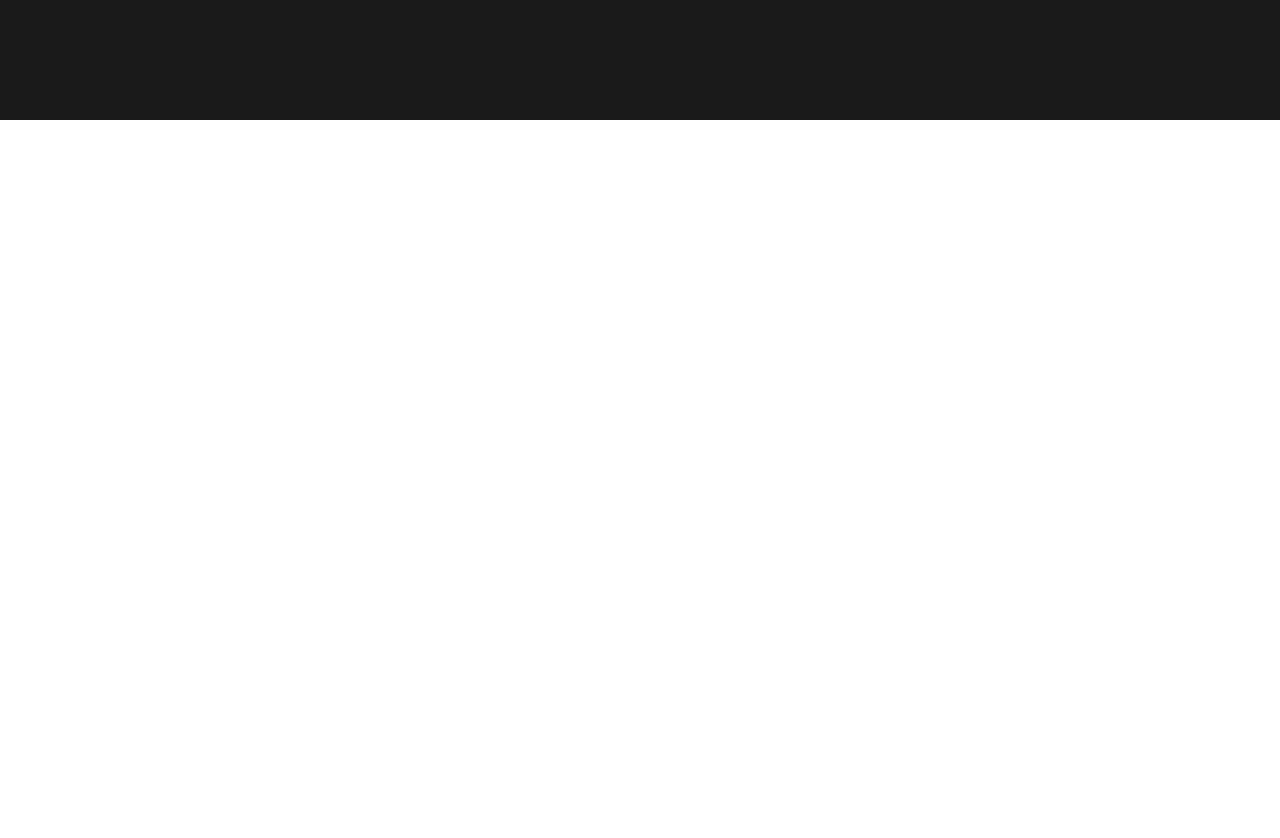
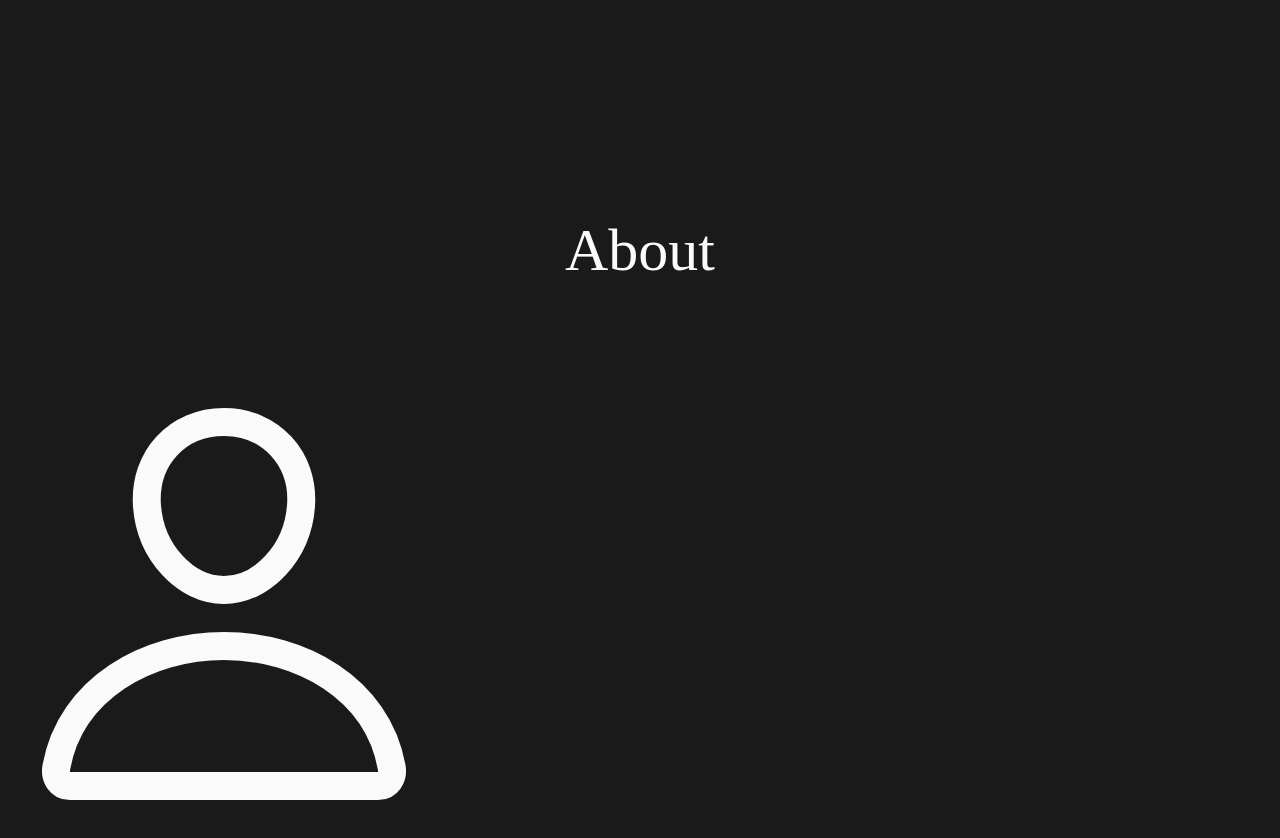
Before and after one commit to Bifdus/porfoliosite, a React (Create React App) app: page / in a window 1280 px wide. Shown: the part 680-1518 px from the top of the page. Before the commit the page ends 800 px from the top, so only its background shows below. Built offline with nearby package versions, Linux system fonts and the light colour scheme.

Commit message:
Before installing tsParticles

```diff
--- a/src/App.js
+++ b/src/App.js
@@ -1,4 +1,5 @@
 import './App.css';
+import About from './components/About';
 import Hero from './components/Hero';
 import Navbar from './components/Navbar';
 
@@ -7,6 +8,7 @@ function App() {
     <div>
       <Navbar />
       <Hero />
+      <About />
     </div>
   );
 }
--- a/src/components/About.jsx
+++ b/src/components/About.jsx
@@ -1,7 +1,35 @@
 import React from 'react';
+import { IoPersonOutline } from 'react-icons/io5';
 
 const About = () => {
-  return <div name='about' className='w-full h-screen bg-[#1a1a1a]'></div>;
+  return (
+    <section
+      name='about'
+      className='w-full h-screen bg-[#1a1a1a] text-neutral-50'
+    >
+      <h2 className='py-[100px] text-6xl flex flex-col items-center'>About</h2>
+      <div>
+        <IoPersonOutline className='w-[35%] h-[35%] flex flex-col items-center' />
+        <div>
+          <div></div>
+        </div>
+      </div>
+      {/* <div className='flex flex-col justify-center items-center w-full h-full'>
+        <div className='max-w-[1000px] w-full grid grid-cols-2 gap-8'>
+          <div className='sm:text-right pb-8 pl-4'>
+            <p className='text-4xl font-bold inline border-b-4 border-red-400'>
+              About
+            </p>
+          </div>
+        </div>
+        <div className='max-w-[1000px] w-full grid grid-cols-2 gap-8'>
+          <div>
+            <p>Hi, Please take a look at the things I have been working on</p>
+          </div>
+        </div>
+      </div> */}
+    </section>
+  );
 };
 
 export default About;
```
